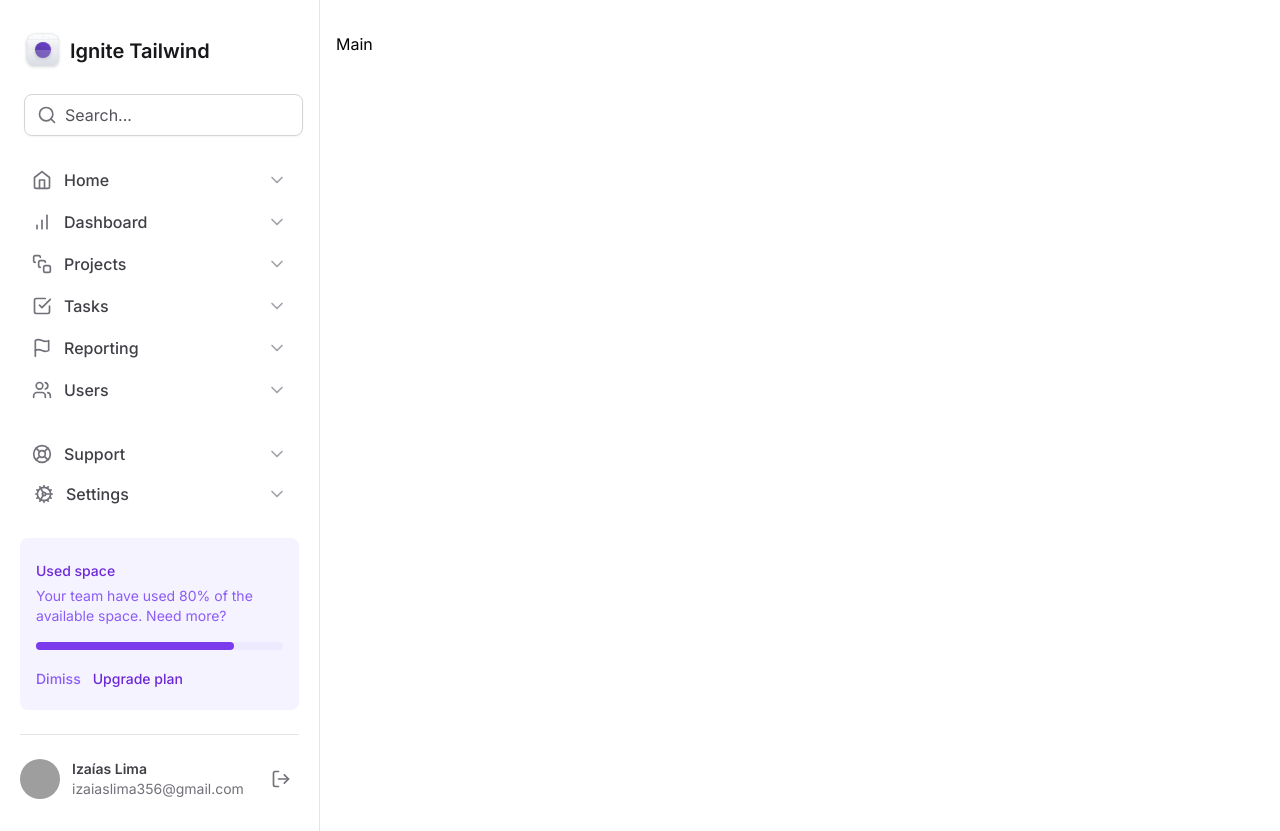
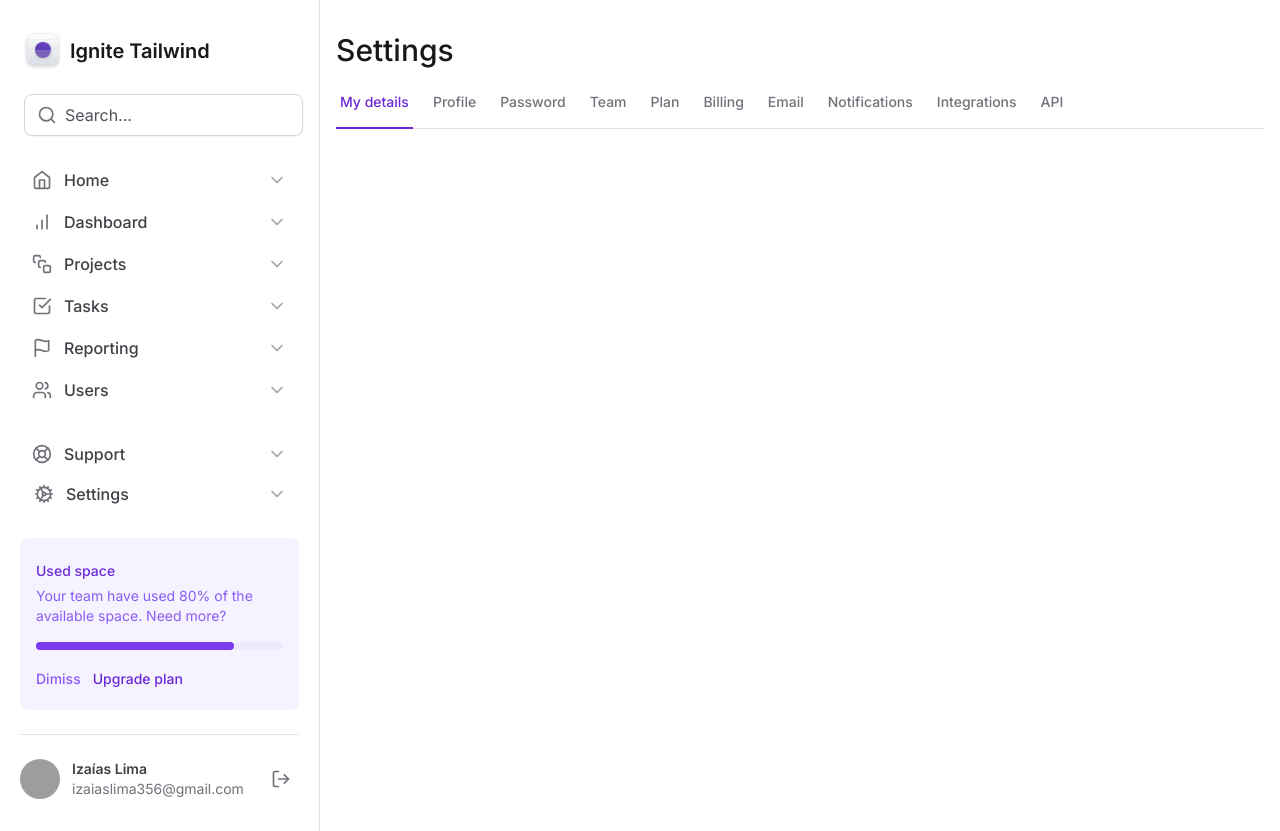
Before and after one commit to izaiasmorais/ignite-tailwind, a Next.js app: page / in a window 1280 px wide. Built offline with nearby package versions, Linux system fonts and the light colour scheme; grey boxes are pictures that could not be loaded.

Commit message:
chore: create nav tabs and framer motion animation

```diff
--- a/package.json
+++ b/package.json
@@ -9,12 +9,14 @@
     "lint": "next lint"
   },
   "dependencies": {
+    "@radix-ui/react-tabs": "^1.0.4",
     "@types/node": "20.5.7",
     "@types/react": "18.2.21",
     "@types/react-dom": "18.2.7",
     "autoprefixer": "10.4.15",
     "eslint": "8.48.0",
     "eslint-config-next": "13.4.19",
+    "framer-motion": "^10.16.4",
     "lucide-react": "^0.274.0",
     "next": "13.4.19",
     "postcss": "8.4.29",
--- a/src/app/layout.tsx
+++ b/src/app/layout.tsx
@@ -16,7 +16,7 @@ export default function RootLayout({
 	children: React.ReactNode;
 }) {
 	return (
-		<html lang="en">
+		<html lang="en" className="antialiased">
 			<head>
 				<link rel="shortcut icon" href="/logo.svg" type="image/x-icon" />
 			</head>
--- a/src/app/page.tsx
+++ b/src/app/page.tsx
@@ -1,3 +1,11 @@
+import { SettingsTabs } from "@/components/settings-tabs";
+
 export default function Home() {
-	return <main>Main</main>;
+	return (
+		<>
+			<h1 className="text-3xl font-medium text-zinc-900">Settings</h1>
+
+			<SettingsTabs />
+		</>
+	);
 }
--- /dev/null
+++ b/src/components/settings-tabs/index.tsx
@@ -0,0 +1,25 @@
+"use client";
+import * as Tabs from "@radix-ui/react-tabs";
+import { TabItem } from "./tab-item";
+import { useState } from "react";
+
+export function SettingsTabs() {
+	const [currentTab, setCurrentTab] = useState("tab1");
+
+	return (
+		<Tabs.Root value={currentTab} onValueChange={setCurrentTab}>
+			<Tabs.List className="mt-6 flex w-full items-center gap-4 border-b border-zinc-200">
+				<TabItem value="tab1" title="My details"  isSelected={currentTab === "tab1"}/>
+				<TabItem value="tab2" title="Profile" isSelected={currentTab === "tab2"}/>
+				<TabItem value="tab3" title="Password" isSelected={currentTab === "tab3"}/>
+				<TabItem value="tab4" title="Team" isSelected={currentTab === "tab4"}/>
+				<TabItem value="tab5" title="Plan" isSelected={currentTab === "tab5"}/>
+				<TabItem value="tab6" title="Billing" isSelected={currentTab === "tab6"}/>
+				<TabItem value="tab7" title="Email" isSelected={currentTab === "tab7"}/>
+				<TabItem value="tab8" title="Notifications" isSelected={currentTab === "tab8"}/>
+				<TabItem value="tab9" title="Integrations" isSelected={currentTab === "tab9"}/>
+				<TabItem value="tab10" title="API" isSelected={currentTab === "tab10"}/>
+			</Tabs.List>
+		</Tabs.Root>
+	);
+}
--- /dev/null
+++ b/src/components/settings-tabs/tab-item.tsx
@@ -0,0 +1,28 @@
+"use client";
+import * as Tabs from "@radix-ui/react-tabs";
+import { motion } from "framer-motion";
+
+export interface TabItemProps {
+	value: string;
+	title: string;
+	isSelected?: boolean;
+}
+
+export function TabItem({ value, title, isSelected = false }: TabItemProps) {
+	return (
+		<Tabs.Trigger
+			value={value}
+			className="relative px-1 pb-4 text-sm font-medium text-zinc-500 hover:text-violet-700
+			data-[state=active]:text-violet-700"
+		>
+			<span>{title}</span>
+
+			{isSelected && (
+				<motion.div
+					layoutId="activeTab"
+					className="absolute -bottom-px left-0 right-0 h-0.5 bg-violet-700"
+				/>
+			)}
+		</Tabs.Trigger>
+	);
+}
```
Also changed, not shown: 1 other file (tests, documents, lock files or other folders).
